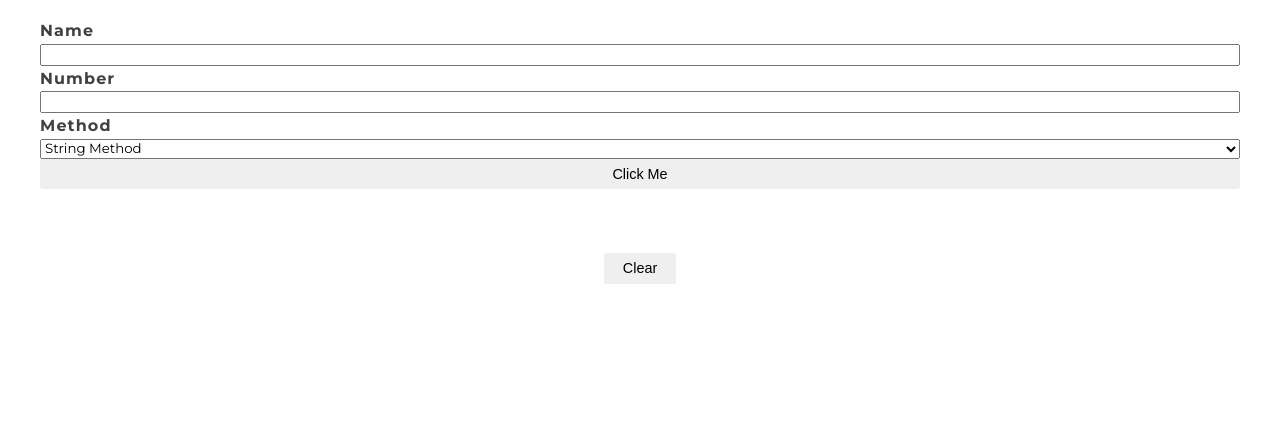
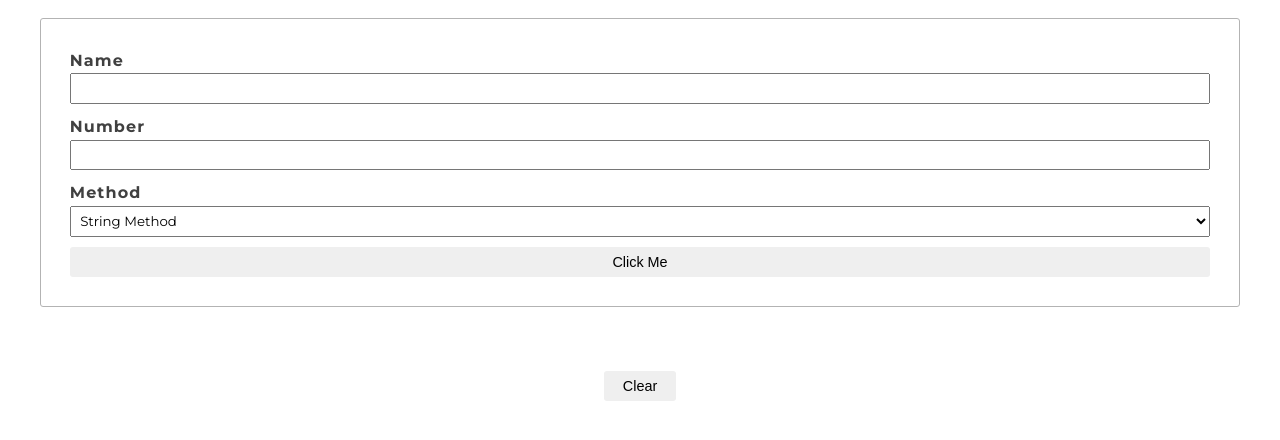
Before and after one commit to KamonLeigh/web-app-worker, a website built with Parcel: page index.html in a window 1280 px wide. Shown: the part 76-516 px from the top of the page. Built offline with nearby package versions, Linux system fonts and the light colour scheme.

Commit message:
add padding to form border-radius

```diff
--- a/style.css
+++ b/style.css
@@ -45,6 +45,9 @@ h1 {
 form {
     display: grid;
     grid-column: 2;
+    border: 1px solid #b3b3b3;
+    padding: 1.8em;
+    border-radius: 3px;
 }
 
 label {
@@ -56,6 +59,8 @@ input,
 select
 {
     font-family: inherit;
+    margin-block-end: 0.75em;
+    padding: 0.4em;
 }
 
 select {
```
